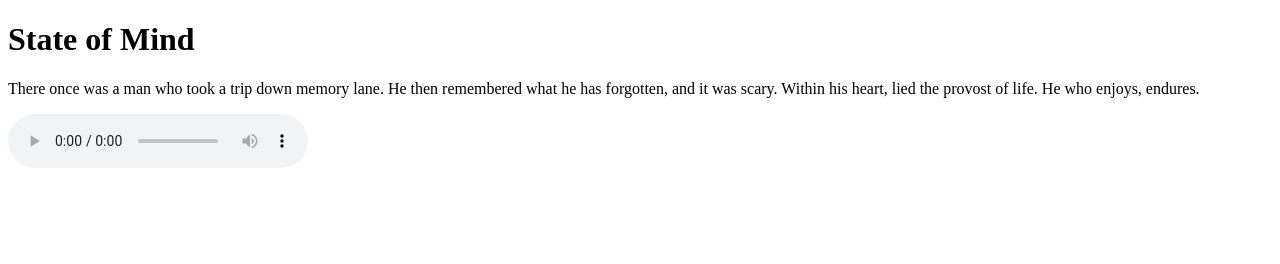
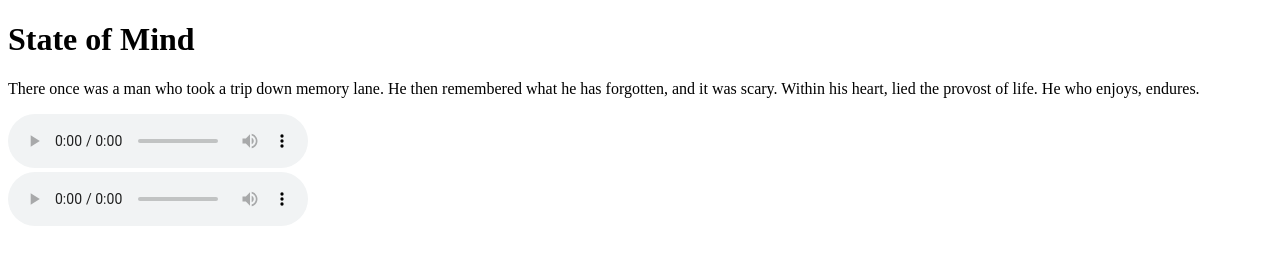
Before and after one commit to jmalves17/mysite, a plain HTML site: page index.html in a window 1280 px wide. Drawn offline with Linux system fonts and the light colour scheme.

Commit message:
Update index.html

```diff
--- a/index.html
+++ b/index.html
@@ -14,3 +14,9 @@
     </div>
   </body>
 </html>
+<div>
+      <audio controls>
+          <source src="PODCAST.mp3" type="audio/mpeg">
+          Your browser does not support the audio tag.
+      </audio>
+    </div>
```
